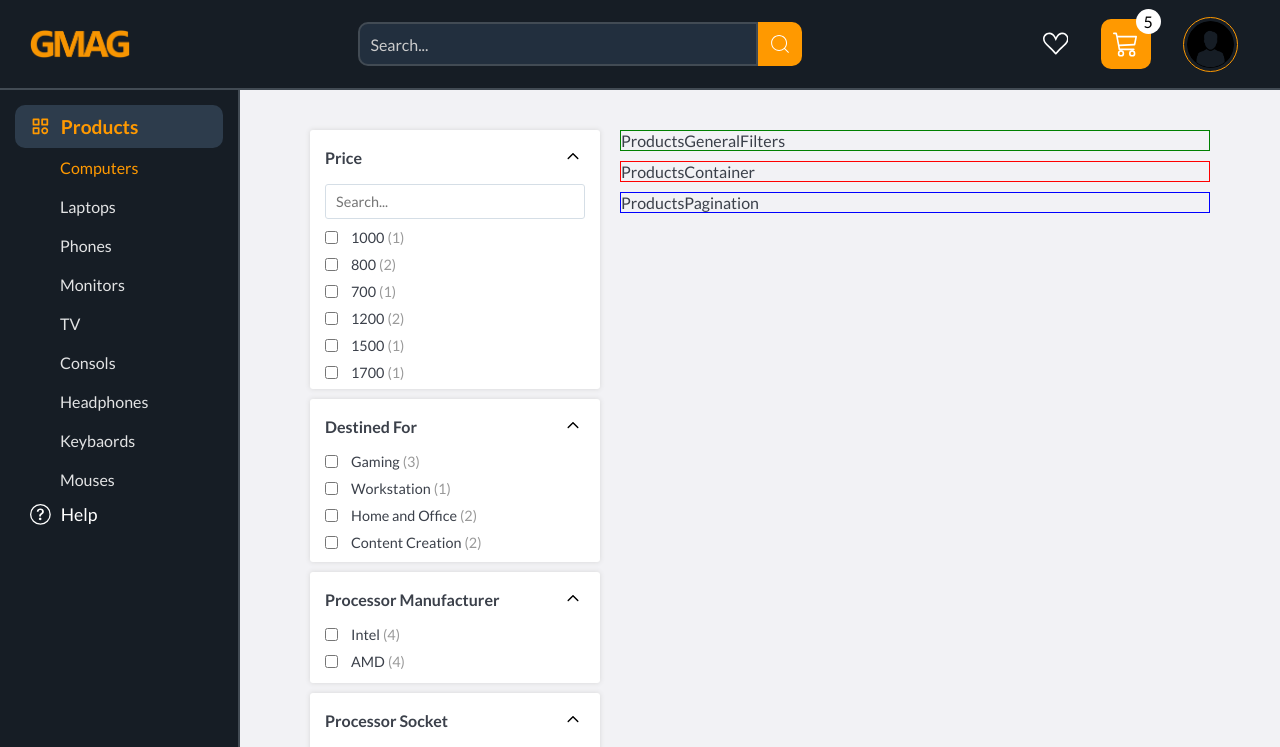
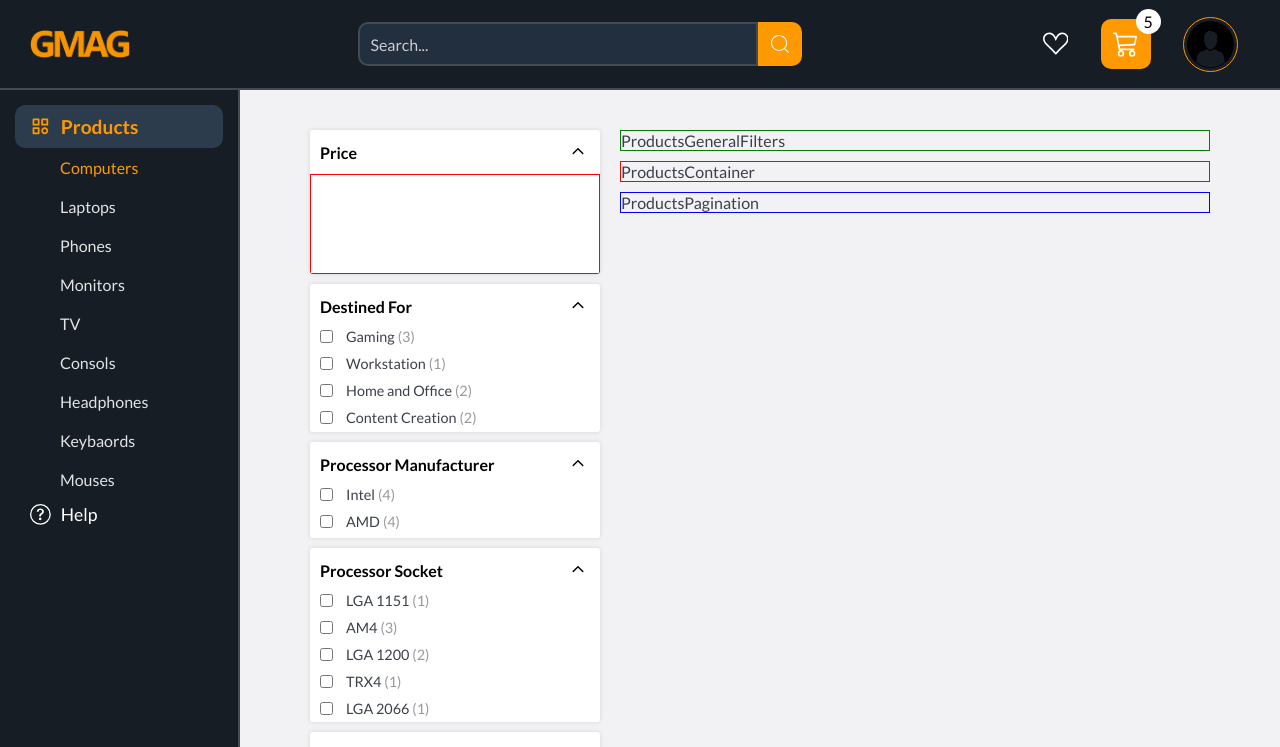
Before and after one commit to Aur71/gmag, a Next.js app: page /products/computers in a window 1280 px wide. Shown: the top 747 px of the page. Built offline with nearby package versions, Linux system fonts and the light colour scheme.

Commit message:
Changed the single FilterBlock to multiple blocks

```diff
--- a/components/filters/products_filters/products_filter_block/ProductsFilterBlock.jsx
+++ b/components/filters/products_filters/products_filter_block/ProductsFilterBlock.jsx
@@ -19,8 +19,9 @@ const ProductsFilterBlock = ({ filter }) => {
   }, [showFilters]);
 
   // NEED TO CHECK THE TYPE OF NAME
+  // ADD SCROLL IF THERE ARE TOO MANY FILTERS
   // IF THE NAME IS RATING ADD STARS
-  // IF THE NAME IS PRICE ADD A PRICE RANGE
+  // REMOVE THE SEARCH BAR AT PRICE AND ADD A PRICE RANGE
 
   return (
     <div className={styles.filter_block}>
@@ -38,28 +39,7 @@ const ProductsFilterBlock = ({ filter }) => {
       </div>
 
       <div className={styles.filters} ref={filtersRef}>
-        {filter.options.length > 5 ? (
-          <input
-            type='search'
-            value={searchTerm}
-            onChange={(e) => setSearchTerm(e.target.value)}
-            placeholder='Search...'
-          />
-        ) : null}
-
-        {filter.options
-          .filter((option) => {
-            if (typeof option.name === 'number') {
-              return true;
-            } else if (typeof option.name === 'string') {
-              return option.name
-                .toLowerCase()
-                .includes(searchTerm.toLowerCase());
-            } else {
-              return false;
-            }
-          })
-          .map((option) => {
+        {filter.options.map((option) => {
           return (
             <label key={option.name}>
               <input type='checkbox' />
--- a/components/filters/products_filters/products_filter_block/ProductsFilterBlock.module.scss
+++ b/components/filters/products_filters/products_filter_block/ProductsFilterBlock.module.scss
@@ -3,7 +3,7 @@
 .filter_block {
   width: 100%;
   height: auto;
-  max-height: 500px;
+  // max-height: 500px;
   background-color: $white;
   border-radius: 3px;
   box-shadow: $box-shadow-2;
@@ -13,6 +13,7 @@
   flex-direction: column;
   transition: height 300ms;
 
+  // HEADER
   .header {
     width: 100%;
     padding: 15px;
@@ -34,6 +35,9 @@
     }
   }
 
+  //
+  // FILTERS
+  //
   .filters {
     padding: 0px 15px 15px 15px;
     width: 100%;
@@ -42,6 +46,7 @@
     gap: 10px;
 
     & > input[type='search'] {
+      width: 100%;
       padding: 8px 10px;
       border: 1px solid $border-clr-2;
       border-radius: 3px;
--- a/components/filters/products_filters/products_sidebar_filters/ProductsSidebarFilters.jsx
+++ b/components/filters/products_filters/products_sidebar_filters/ProductsSidebarFilters.jsx
@@ -1,5 +1,9 @@
 import styles from './ProductsSidebarFilters.module.scss';
 import { useState, useEffect } from 'react';
+import PriceBlock from './filter_blocks/price_block/PriceBlock';
+import RatingBlock from './filter_blocks/rating_block/RatingBlock';
+import FilterBlock from './filter_blocks/filter_block/FilterBlock';
+
 import ProductsFilterBlock from '../products_filter_block/ProductsFilterBlock';
 import { findCommonProperties } from '@/utils/findCommonProperties';
 
@@ -13,7 +17,17 @@ const ProductsSidebarFilters = ({ data }) => {
   return (
     <div className={styles.products_sidebar_filters}>
       {commonProps.map((filter, index) => {
-        return <ProductsFilterBlock key={index} filter={filter} />;
+        const { name, options } = filter;
+
+        if (name === 'price') {
+          return <PriceBlock key={index} name={name} options={options} />;
+        }
+
+        if (name === 'rating') {
+          return <RatingBlock key={index} name={name} options={options} />;
+        }
+
+        return <FilterBlock key={index} name={name} options={options} />;
       })}
     </div>
   );
--- /dev/null
+++ b/components/filters/products_filters/products_sidebar_filters/filter_blocks/filter_block/FilterBlock.jsx
@@ -0,0 +1,74 @@
+import styles from './FilterBlock.module.scss';
+import { useState, useEffect, useRef } from 'react';
+import { RxCaretUp } from 'react-icons/rx';
+
+const FilterBlock = ({ name, options }) => {
+  const [searchTerm, setSearchTerm] = useState('');
+  const [showBlock, setShowBlock] = useState(true);
+  const filterBlockRef = useRef(null);
+
+  useEffect(() => {
+    const filterBlockChildren = filterBlockRef.current.children;
+    const btnHeight = filterBlockChildren[0].getBoundingClientRect().height;
+    const optionsHeight = filterBlockChildren[1].getBoundingClientRect().height;
+
+    if (!showBlock) {
+      filterBlockRef.current.style.height = `${btnHeight}px`;
+    } else {
+      filterBlockRef.current.style.height = `${btnHeight + optionsHeight}px`;
+    }
+  }, [showBlock]);
+
+  const filteredOptions = options.filter((option) => {
+    const { name } = option;
+
+    if (name === null || name === undefined) return false;
+
+    if (!searchTerm) return true;
+
+    if (typeof name === 'string') {
+      return name.toLowerCase().includes(searchTerm.toLowerCase());
+    }
+
+    if (typeof name === 'number') {
+      return name.toString().toLowerCase().includes(searchTerm.toLowerCase());
+    }
+
+    return true;
+  });
+
+  return (
+    <div className={styles.filter_block} ref={filterBlockRef}>
+      <button onClick={() => setShowBlock(!showBlock)}>
+        {name}
+        <RxCaretUp className={`${styles.icon} ${!showBlock && styles.down}`} />
+      </button>
+
+      <div className={styles.options}>
+        {options.length > 7 ? (
+          <input
+            type='search'
+            placeholder='Search...'
+            value={searchTerm}
+            onChange={(e) => setSearchTerm(e.target.value)}
+          />
+        ) : null}
+
+        <ul>
+          {filteredOptions.map((option, index) => {
+            return (
+              <li key={index}>
+                <label>
+                  <input type='checkbox' />
+                  {option.name} <span>({option.count})</span>
+                </label>
+              </li>
+            );
+          })}
+        </ul>
+      </div>
+    </div>
+  );
+};
+
+export default FilterBlock;
--- /dev/null
+++ b/components/filters/products_filters/products_sidebar_filters/filter_blocks/filter_block/FilterBlock.module.scss
@@ -0,0 +1,104 @@
+@import '../../../../../../styles/variables.module.scss';
+
+.filter_block {
+  width: 100%;
+  background-color: $white;
+  border-radius: 3px;
+  box-shadow: $box-shadow-2;
+  overflow: hidden;
+  transition: height 300ms;
+
+  & > button {
+    font-size: 1rem;
+    text-transform: capitalize;
+    font-weight: 600;
+    padding: 10px;
+
+    display: flex;
+    justify-content: space-between;
+    align-items: center;
+    width: 100%;
+
+    .icon {
+      font-size: 1.5rem;
+
+      &.down {
+        transform: rotate(180deg);
+      }
+    }
+  }
+
+  .options {
+    width: 100%;
+    height: auto;
+    display: flex;
+    flex-direction: column;
+    gap: 6px;
+    padding: 0 10px;
+    padding-bottom: 10px;
+
+    //
+    // SEARCHBAR
+    //
+    & > input[type='search'] {
+      display: block;
+      width: 100%;
+      padding: 8px 10px;
+      border: 1px solid $border-clr-2;
+      border-radius: 3px;
+      font-size: 0.9rem;
+
+      &:focus {
+        border-color: $acc-clr-1;
+      }
+    }
+
+    //
+    // LIST OF OPTIONS
+    //
+    & > ul {
+      width: 100%;
+      height: auto;
+      max-height: 185px;
+      overflow-x: hidden;
+      overflow-y: auto;
+
+      display: flex;
+      flex-direction: column;
+      gap: 10px;
+
+      &::-webkit-scrollbar {
+        width: 5px;
+        background-color: transparent;
+      }
+
+      &::-webkit-scrollbar-thumb {
+        background-color: #999999;
+        border-radius: 10px;
+      }
+
+      &::-webkit-scrollbar-track {
+        background-color: transparent;
+      }
+
+      &::-webkit-scrollbar-thumb:hover {
+        background-color: #3f3f3f;
+      }
+
+      label {
+        display: flex;
+        align-items: center;
+        font-size: 0.9rem;
+        gap: 3px;
+
+        input {
+          margin-right: 10px;
+        }
+
+        span {
+          color: $text-clr-4;
+        }
+      }
+    }
+  }
+}
--- /dev/null
+++ b/components/filters/products_filters/products_sidebar_filters/filter_blocks/price_block/PriceBlock.jsx
@@ -0,0 +1,33 @@
+import styles from './PriceBlock.module.scss';
+import { useState, useEffect, useRef } from 'react';
+import { RxCaretUp } from 'react-icons/rx';
+
+const PriceBlock = ({ name, options }) => {
+  const [showBlock, setShowBlock] = useState(true);
+  const priceBlockRef = useRef(null);
+
+  useEffect(() => {
+    const priceBlockChildren = priceBlockRef.current.children;
+    const btnHeight = priceBlockChildren[0].getBoundingClientRect().height;
+    const optionsHeight = priceBlockChildren[1].getBoundingClientRect().height;
+
+    if (!showBlock) {
+      priceBlockRef.current.style.height = `${btnHeight}px`;
+    } else {
+      priceBlockRef.current.style.height = `${btnHeight + optionsHeight}px`;
+    }
+  }, [showBlock]);
+
+  return (
+    <div className={styles.price_block} ref={priceBlockRef}>
+      <button onClick={() => setShowBlock(!showBlock)}>
+        {name}
+        <RxCaretUp className={`${styles.icon} ${!showBlock && styles.down}`} />
+      </button>
+
+      <div className={styles.options}></div>
+    </div>
+  );
+};
+
+export default PriceBlock;
--- /dev/null
+++ b/components/filters/products_filters/products_sidebar_filters/filter_blocks/price_block/PriceBlock.module.scss
@@ -0,0 +1,36 @@
+@import '../../../../../../styles/variables.module.scss';
+
+.price_block {
+  width: 100%;
+  background-color: $white;
+  border-radius: 3px;
+  box-shadow: $box-shadow-2;
+  overflow: hidden;
+  transition: height 300ms;
+
+  & > button {
+    font-size: 1rem;
+    text-transform: capitalize;
+    font-weight: 600;
+    padding: 10px;
+
+    display: flex;
+    justify-content: space-between;
+    align-items: center;
+    width: 100%;
+
+    .icon {
+      font-size: 1.5rem;
+
+      &.down {
+        transform: rotate(180deg);
+      }
+    }
+  }
+
+  .options {
+    width: 100%;
+    height: 100px;
+    border: 1px solid red;
+  }
+}
--- /dev/null
+++ b/components/filters/products_filters/products_sidebar_filters/filter_blocks/rating_block/RatingBlock.jsx
@@ -0,0 +1,7 @@
+import styles from './RatingBlock';
+
+const RatingBlock = () => {
+  return <div>RatingBlock</div>;
+};
+
+export default RatingBlock;
--- /dev/null
+++ b/components/filters/products_filters/products_sidebar_filters/filter_blocks/rating_block/RatingBlock.module.scss
@@ -0,0 +1 @@
+@import '../../../../../../styles/variables.module.scss';
--- a/data/temp/computers.js
+++ b/data/temp/computers.js
@@ -26,7 +26,7 @@ export const computers = [
     memoryCapacity: 32,
     storageType: 'SSD',
     ssdCapacity: 1,
-    hddCapacity: null,
+    hddCapacity: 0,
     brand: 'HP',
     operatingSystem: 'Windows 10 Pro',
     rating: 4.5,
@@ -42,7 +42,7 @@ export const computers = [
     memoryCapacity: 8,
     storageType: 'SSD',
     ssdCapacity: 512,
-    hddCapacity: null,
+    hddCapacity: 0,
     brand: 'Dell',
     operatingSystem: 'Windows 10 Home',
     rating: 5,
@@ -74,7 +74,7 @@ export const computers = [
     memoryCapacity: 64,
     storageType: 'SSD',
     ssdCapacity: 2,
-    hddCapacity: null,
+    hddCapacity: 500,
     brand: 'Alienware',
     operatingSystem: 'Windows 10 Pro',
     rating: 3.5,
@@ -106,7 +106,7 @@ export const computers = [
     memoryCapacity: 32,
     storageType: 'Hybrid',
     ssdCapacity: 512,
-    hddCapacity: 2,
+    hddCapacity: null,
     brand: 'ASUS',
     operatingSystem: 'Windows 10',
     rating: 3.5,
@@ -122,7 +122,7 @@ export const computers = [
     memoryCapacity: 64,
     storageType: 'SSD',
     ssdCapacity: 2,
-    hddCapacity: null,
+    hddCapacity: '1TB',
     brand: 'Dell',
     operatingSystem: 'Windows 10 Pro',
     rating: 4.2,
--- a/pages/products/[type]/index.js
+++ b/pages/products/[type]/index.js
@@ -7,6 +7,7 @@ import ProductsPagination from '@/components/filters/products_filters/products_p
 import { computers } from '@/data/temp/computers';
 
 const ProductType = ({ productData }) => {
+  // temporary data
   const data = [...computers];
 
   console.log(productData);
```
Lines whose indentation alone changed are shown as unchanged.
